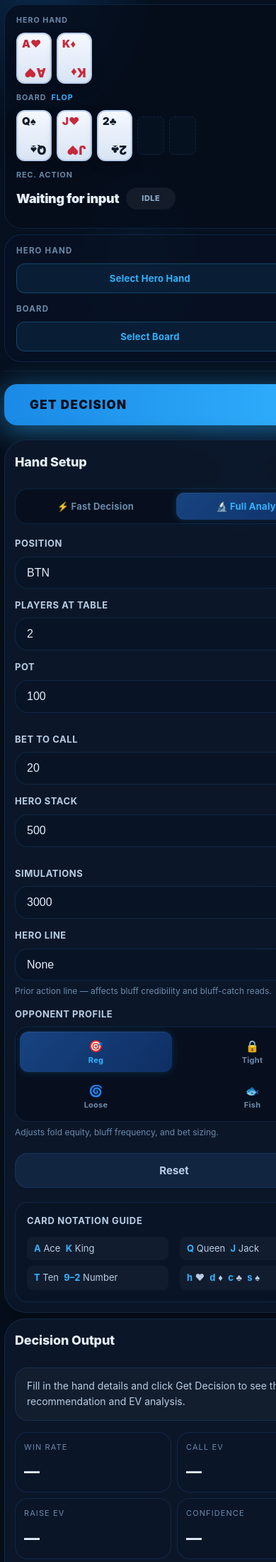
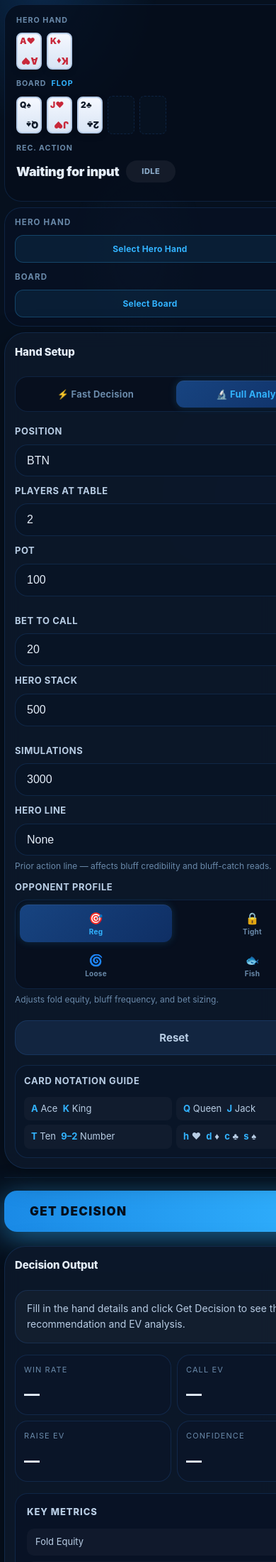
Before and after one commit to luzon123/EquiEdgeAI, a Flask app: page /app in a window 390 px wide. Shown: the part 63-2263 px from the top of the page at 71% size. Run offline with Flask 3, Linux system fonts and the light colour scheme; a user stored in the database is signed in.

Commit message:
fix mobile UI #3

```diff
--- a/static/css/styles.css
+++ b/static/css/styles.css
@@ -687,6 +687,14 @@ pre {
   .stats-grid    { grid-template-columns: 1fr 1fr; }
   .whatif-grid   { grid-template-columns: 1fr; }
   .picker-grid   { grid-template-columns: 1fr 1fr; }
+
+  /* ── Mobile reading order: Hand Setup → Get Decision → Results ── */
+  /* On desktop the Get Decision button sits above the two side-by-  */
+  /* side panels, which is fine. In single-column it appears before  */
+  /* the form, forcing users to scroll up to press it after editing. */
+  .form-panel          { order: 3; }
+  .primary-action-area { order: 4; }
+  .results-panel       { order: 5; }
 }
 @media (max-width: 820px) {
   /* ── App layout: full-width with minimal side gutters ─────── */
@@ -722,45 +730,98 @@ pre {
 
 /* ── Mobile-first improvements (≤ 640px) ─────────────────────── */
 @media (max-width: 640px) {
-  /* ROOT CAUSE FIX 1+2: further reduce gutters on small phones */
-  .app-layout { padding: 6px 6px 28px; gap: 8px; max-width: 100%; width: 100%; }
-
-  /* ROOT CAUSE FIX 2: reduce glass-panel inner padding */
+  /* Gutters: squeeze out every spare pixel on small phones */
+  .app-layout  { padding: 6px 6px 40px; gap: 8px; max-width: 100%; width: 100%; }
   .glass-panel { padding: 14px; }
 
-  /* ROOT CAUSE FIX 4: compact stat cards — 26px number + 16px  */
-  /* padding in a ~145px 2-col cell is visually oversized        */
-  .stats-grid  { gap: 8px; }
-  .stat-card   { padding: 12px; min-height: auto; }
-  .stat-value  { font-size: 22px; }
+  /* ── PRIMARY ACTION AREA ────────────────────────────────────── */
+  /* Strip the desktop divider line. After re-ordering, the button */
+  /* sits between two glass panels — the border-top looks floating. */
+  .primary-action-area {
+    border-top: none;
+    padding: 2px 0 6px;
+    margin-top: 0;
+  }
 
-  /* Game state bar: fully vertical stack on small phones */
+  /* Get Decision: full-width, tall, thumb-friendly */
+  .btn-get-decision {
+    width: 100%;
+    padding: 18px 24px;
+    font-size: 16px;
+    border-radius: 14px;
+  }
+
+  /* ── GAME STATE BAR ─────────────────────────────────────────── */
   .game-state-bar {
     flex-direction: column;
     align-items: flex-start;
     gap: 10px;
     min-height: auto;
-    padding: 14px 16px;
+    padding: 12px 14px;
   }
   .gsb-sep     { display: none; }
   .gsb-texture { margin-left: 0; width: 100%; }
-  /* Divider is meaningless in column layout */
-  .csa-div     { display: none; }
 
-  /* Card selection: column layout */
-  .card-dropdown { max-height: 70vh; }
+  /* ── PLAY CARDS: scale down so 5 board cards fit on 320px ───── */
+  /* 5 × 58px + 4 × 7px gap = 318px, overflows 320px–375px phones. */
+  /* 5 × 42px + 4 × 4px gap = 226px — fits even on 320px screens. */
+  .gsb-cards .play-card         { width: 42px; height: 60px; padding: 4px 3px; border-radius: 8px; box-shadow: 0 3px 8px rgba(0,0,0,.22); }
+  .gsb-cards .play-card .c-top { font-size: 12px; }
+  .gsb-cards .play-card .c-bot { font-size: 13px; }
+  .gsb-cards .play-card.small  { width: 36px; height: 52px; }
+  .gsb-slot-empty              { width: 30px; height: 44px; }
+  .gsb-cards                   { gap: 4px; min-height: auto; }
 
-  /* Inline card picker: larger tap targets */
-  .cdd-card { padding: 9px 5px; font-size: 14px; min-height: 44px; }
-  .cdd-grid { gap: 10px; }
+  /* ── CARD-SEL AREA ──────────────────────────────────────────── */
+  .csa-div       { display: none; }
+  .card-dropdown { max-height: 68vh; }
+  /* Inline picker: bigger tap targets on touch */
+  .cdd-card { padding: 8px 4px; font-size: 13px; min-height: 42px; }
+  .cdd-grid { gap: 8px; }
 
-  /* Get Decision button: full-width, taller, easy to reach */
-  .btn-get-decision {
+  /* ── CARD PICKER MODAL: bottom-sheet on phones ───────────────── */
+  /* A centred modal on a 375px screen has 327px width and only     */
+  /* 283px of inner content — the title + 3 toolbar buttons overflow.*/
+  /* Switching to a bottom sheet gives the full screen width.       */
+  .picker-overlay {
+    padding: 0;
+    align-items: flex-end;
+  }
+  .picker-modal {
     width: 100%;
-    padding: 20px 24px;
-    font-size: 16px;
-    border-radius: 14px;
+    max-height: 90vh;
+    border-radius: var(--radius-lg) var(--radius-lg) 0 0;
+    padding: 18px 14px 28px;
   }
+  .picker-head {
+    flex-direction: column;
+    gap: 8px;
+    align-items: flex-start;
+  }
+  .picker-toolbar {
+    width: 100%;
+    justify-content: flex-end;
+  }
+  .picker-title { font-size: 17px; }
+  /* Preview area: shorter on small screens */
+  .picker-preview { min-height: 60px; padding: 10px; }
+
+  /* ── STATS GRID ─────────────────────────────────────────────── */
+  .stats-grid  { gap: 8px; }
+  .stat-card   { padding: 12px; min-height: auto; }
+  .stat-value  { font-size: 22px; }
+
+  /* ── FORM PANEL ─────────────────────────────────────────────── */
+  .field           { margin-bottom: 11px; }
+  .mode-toggle-btn { padding: 10px 6px; font-size: 12px; }
+  .seg-btn         { padding: 9px 6px; font-size: 12px; }
+  .seg-btn .seg-label { font-size: 10px; }
+  .legend          { padding: 12px; margin-top: 14px; }
+  .legend-grid     { gap: 6px; }
+
+  /* ── SECTION HEADERS ────────────────────────────────────────── */
+  .section-title { font-size: 15px; }
+  .section-badge { font-size: 10px; padding: 4px 9px; }
 }
 
 /* ── Card clear button (used in card-sel-area) ───────────────── */
--- a/templates/app.html
+++ b/templates/app.html
@@ -248,9 +248,11 @@
   box-shadow: 0 0 14px rgba(50, 179, 255, 0.14);
 }
 @media (max-width: 820px) {
-  /* Stack card selectors vertically on all phones (was 640px — too late) */
-  .card-sel-area { flex-direction: column; gap: 14px; padding: 14px 16px; }
-  .card-sel-group { width: 100%; }
+  /* Stack card selectors vertically on phones */
+  .card-sel-area  { flex-direction: column; gap: 12px; padding: 12px 14px; }
+  .card-sel-group { width: 100%; min-width: 0; }
+  /* Prevent "Select Hero Hand" / "Select Board" buttons from overflowing */
+  .btn-sel-cards  { white-space: normal; font-size: 12px; padding: 11px 12px; }
 }
 
 /* ── Recommended Action HUD (inside game-state-bar) ──────── */
```
